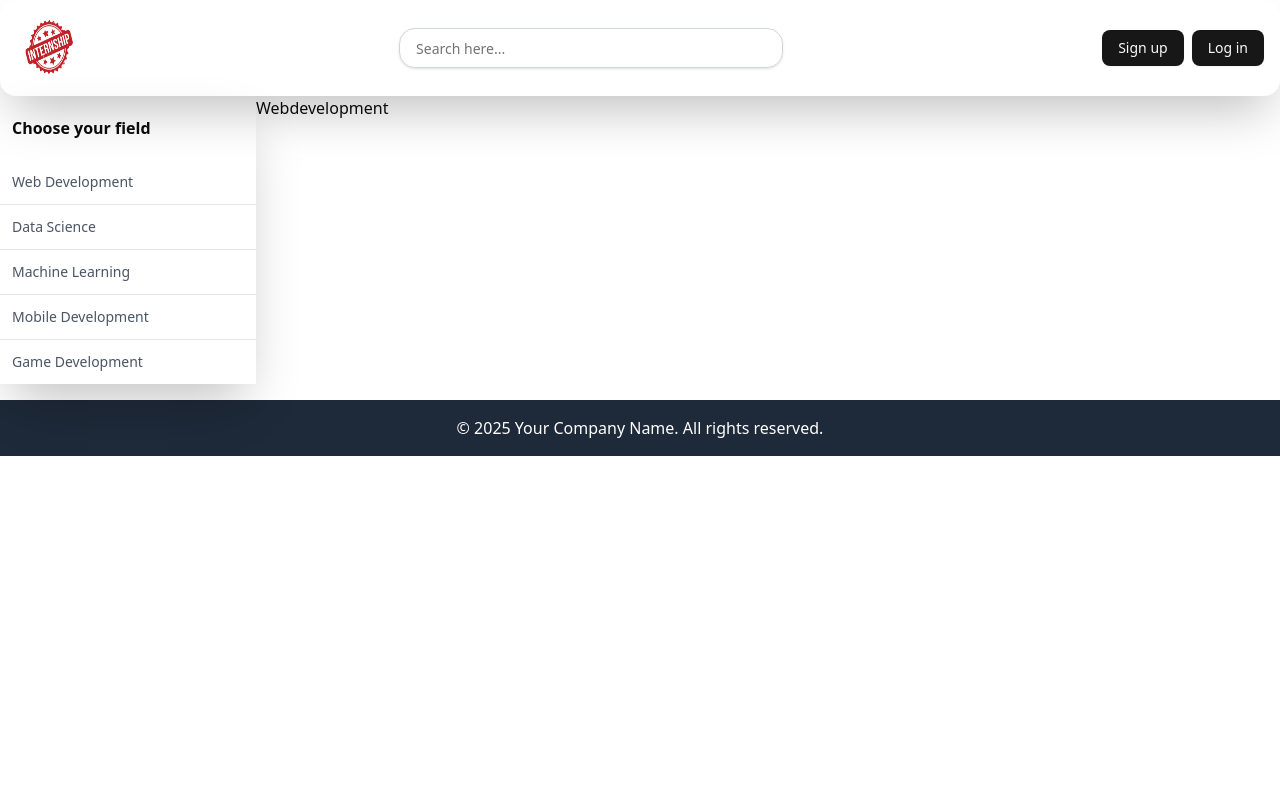
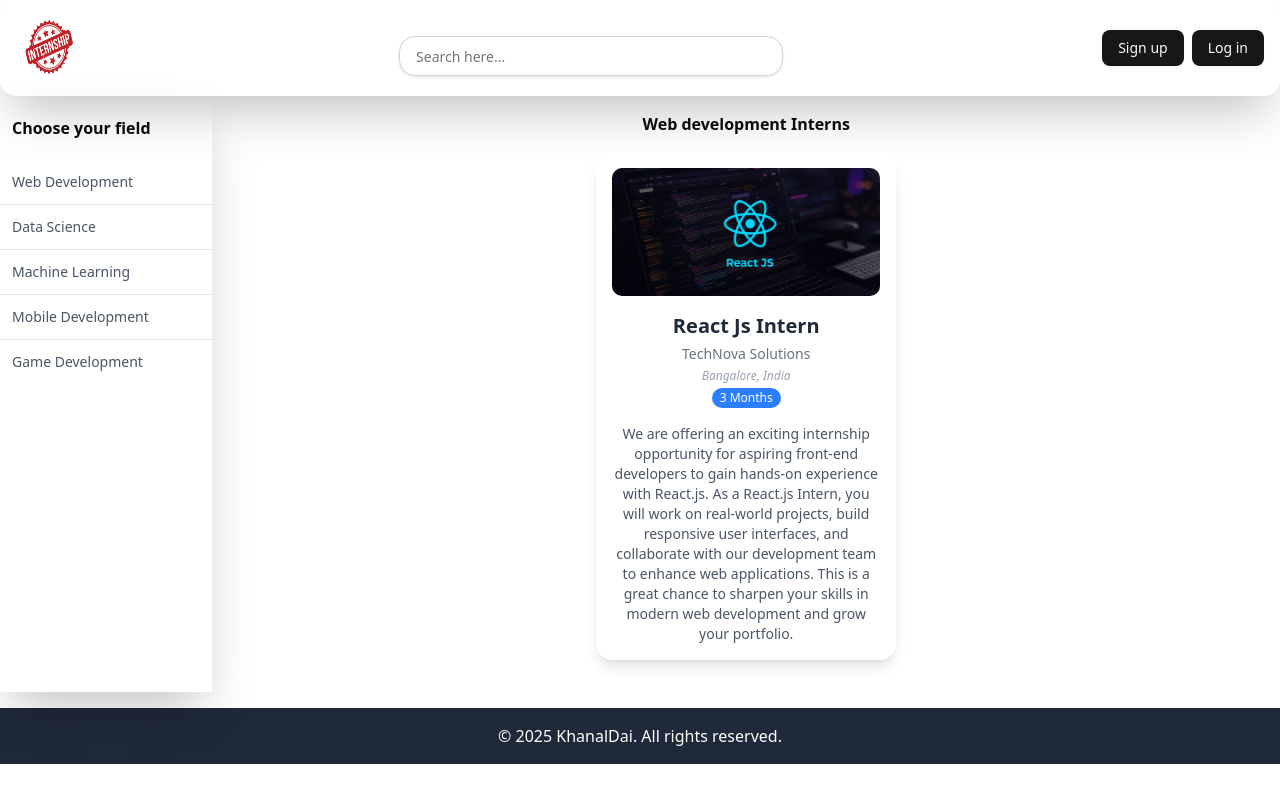
Before and after one commit to Nabin-18/internship-application-portal, a React (Vite) app in the folder client/: page /web-development in a window 1280 px wide. Built offline with nearby package versions, Linux system fonts and the light colour scheme.

Commit message:
worked on search functionality

```diff
--- a/client/src/Layout.tsx
+++ b/client/src/Layout.tsx
@@ -8,7 +8,7 @@ const Layout = () => {
       <Header />
       <Outlet />
       <footer className="bg-gray-800 text-white text-center p-4 mt-4">
-        <p>&copy; {new Date().getFullYear()} Your Company Name. All rights reserved.</p>
+        <p>&copy; {new Date().getFullYear()} KhanalDai. All rights reserved.</p>
       </footer>
     </>
   );
--- a/client/src/assets/data.ts
+++ b/client/src/assets/data.ts
@@ -64,7 +64,50 @@ const myData = [
     timePeriod: "2 Months",
     description:
       "Kickstart your career in data with our Data Science Internship. You'll analyze datasets, build predictive models, and visualize insights to support business decisions. This role is perfect for those interested in turning data into actionable knowledge."
-  }
+  },
+   {
+    id: 2,
+    category: "mobiledevelopment",
+    name: "Mobile Development Intern",
+    image: "mobile.jpg",
+    company: "AppVerse Pvt. Ltd.",
+    location: "Hyderabad, India",
+    timePeriod: "2 Months",
+    description:
+      "Join us as a Mobile Development Intern and gain practical experience in building intuitive and high-performance mobile applications. Work with technologies like React Native or Flutter, collaborate with experienced developers, and contribute to projects that reach users on Android and iOS platforms."
+  },
+   {
+    id: 2,
+    category: "mobiledevelopment",
+    name: "Mobile Development Intern",
+    image: "mobile.jpg",
+    company: "AppVerse Pvt. Ltd.",
+    location: "Hyderabad, India",
+    timePeriod: "2 Months",
+    description:
+      "Join us as a Mobile Development Intern and gain practical experience in building intuitive and high-performance mobile applications. Work with technologies like React Native or Flutter, collaborate with experienced developers, and contribute to projects that reach users on Android and iOS platforms."
+  }, {
+    id: 2,
+    category: "mobiledevelopment",
+    name: "Mobile Development Intern",
+    image: "mobile.jpg",
+    company: "AppVerse Pvt. Ltd.",
+    location: "Hyderabad, India",
+    timePeriod: "2 Months",
+    description:
+      "Join us as a Mobile Development Intern and gain practical experience in building intuitive and high-performance mobile applications. Work with technologies like React Native or Flutter, collaborate with experienced developers, and contribute to projects that reach users on Android and iOS platforms."
+  },
+   {
+    id: 2,
+    category: "gamedevelopment",
+    name: "Mobile Development Intern",
+    image: "mobile.jpg",
+    company: "AppVerse Pvt. Ltd.",
+    location: "Hyderabad, India",
+    timePeriod: "2 Months",
+    description:
+      "Join us as a Mobile Development Intern and gain practical experience in building intuitive and high-performance mobile applications. Work with technologies like React Native or Flutter, collaborate with experienced developers, and contribute to projects that reach users on Android and iOS platforms."
+  },
 ];
 
 export default myData;
--- a/client/src/components/header/Header.tsx
+++ b/client/src/components/header/Header.tsx
@@ -4,6 +4,8 @@ import { Input } from "../ui/input";
 import { Button } from "../ui/button";
 import { useState } from "react";
 import { Link } from "react-router-dom";
+import Search from "./Search";
+
 
 const Header = () => {
   const [showItems, setShowItems] = useState(false);
@@ -22,11 +24,7 @@ const Header = () => {
           </Link>
         </div>
         <div>
-          <Input
-            type="text"
-            placeholder="Search here..."
-            className="w-96 h-10 rounded-2xl border border-gray-300 focus:border-blue-600 focus:ring-2 focus:ring-blue-200 focus:outline-none px-4 text-sm placeholder-gray-400 shadow-sm transition-all"
-          />
+         <Search />
         </div>
         <div>
           <Link to="/auth/signup">
--- /dev/null
+++ b/client/src/components/header/Search.tsx
@@ -0,0 +1,35 @@
+import { useState } from "react";
+import { Input } from "../ui/input";
+
+// Import data and card component
+import myData from "@/assets/data";
+
+
+const Search = () => {
+  const [search, setSearch] = useState("");
+
+  const filteredData = myData.filter(
+    (item) =>
+      item.name.toLowerCase().includes(search.toLowerCase()) ||
+      item.description.toLowerCase().includes(search.toLowerCase()) ||
+      item.category.toLowerCase().includes(search.toLowerCase()) ||
+      item.company.toLowerCase().includes(search.toLowerCase()) ||
+      item.location.toLowerCase().includes(search.toLowerCase())
+  );
+  console.log("Filtered Data:", filteredData);
+  return (
+    <>
+      <div className="flex justify-center mt-4">
+        <Input
+          type="text"
+          value={search}
+          onChange={(e) => setSearch(e.target.value)}
+          placeholder="Search here..."
+          className="w-96 h-10 rounded-2xl border border-gray-300 focus:border-blue-600 focus:ring-2 focus:ring-blue-200 focus:outline-none px-4 text-sm placeholder-gray-400 shadow-sm transition-all"
+        />
+      </div>
+    </>
+  );
+};
+
+export default Search;
--- a/client/src/components/header/Signup.tsx
+++ b/client/src/components/header/Signup.tsx
@@ -45,9 +45,11 @@ const Signup = () => {
     },
   });
 
-  const onSubmit = (values: z.infer<typeof formSchema>) => {
-    console.log("Form submitted:", values);
-  };
+ const onSubmit = (values: z.infer<typeof formSchema>) => {
+  console.log("Form submitted:", values);
+  // auto-close after 3s
+};
+
 
   return (
     <div className="max-w-md mx-auto h-fit p-6 border rounded-lg shadow-md justify-center items-center ">
--- a/client/src/pages/Home/sidebar/DataScience.tsx
+++ b/client/src/pages/Home/sidebar/DataScience.tsx
@@ -1,8 +1,29 @@
+import myData from "@/assets/data";
+import Card from "@/components/Card";
 
 
 const DataScience = () => {
   return (
-    <div>DataScience</div>
+    <div className="flex flex-col items-center justify-center w-full h-full p-4">
+      <h1 className="font-semibold">Data science Interns </h1>
+      <div className="flex flex-wrap items-center justify-center gap-4 w-full h-full p-4">
+        {myData
+          .filter((intern) => intern.category === "datascience")
+          .map((intern, index) => {
+            return (
+              <Card
+                key={index}
+                name={intern.name}
+                image={intern.image}
+                description={intern.description}
+                timePeriod={intern.timePeriod}
+                company={intern.company}
+                location={intern.location}
+              />
+            );
+          })}
+      </div>
+    </div>
   )
 }
 
--- a/client/src/pages/Home/sidebar/GameDevelopment.tsx
+++ b/client/src/pages/Home/sidebar/GameDevelopment.tsx
@@ -1,8 +1,29 @@
+import myData from "@/assets/data";
+import Card from "@/components/Card";
 
 
 const GameDevelopment = () => {
   return (
-    <div>GameDevelopment</div>
+    <div className="flex flex-col items-center justify-center w-full h-full p-4">
+      <h1 className="font-semibold">Game development Interns </h1>
+      <div className="flex flex-wrap items-center justify-center gap-4 w-full h-full p-4">
+        {myData
+          .filter((intern) => intern.category === "gamedevelopment")
+          .map((intern, index) => {
+            return (
+              <Card
+                key={index}
+                name={intern.name}
+                image={intern.image}
+                description={intern.description}
+                timePeriod={intern.timePeriod}
+                company={intern.company}
+                location={intern.location}
+              />
+            );
+          })}
+      </div>
+    </div>
   )
 }
 
--- a/client/src/pages/Home/sidebar/Machinelearning.tsx
+++ b/client/src/pages/Home/sidebar/Machinelearning.tsx
@@ -1,8 +1,29 @@
+import myData from "@/assets/data";
+import Card from "@/components/Card";
 
 
 const Machinelearning = () => {
   return (
-    <div>Machinelearning</div>
+   <div className="flex flex-col items-center justify-center w-full h-full p-4">
+      <h1 className="font-semibold">Machine Learning </h1>
+      <div className="flex flex-wrap items-center justify-center gap-4 w-full h-full p-4">
+        {myData
+          .filter((intern) => intern.category === "machinelearning")
+          .map((intern, index) => {
+            return (
+              <Card
+                key={index}
+                name={intern.name}
+                image={intern.image}
+                description={intern.description}
+                timePeriod={intern.timePeriod}
+                company={intern.company}
+                location={intern.location}
+              />
+            );
+          })}
+      </div>
+    </div>
   )
 }
 
--- a/client/src/pages/Home/sidebar/MobileDevelopment.tsx
+++ b/client/src/pages/Home/sidebar/MobileDevelopment.tsx
@@ -1,9 +1,29 @@
-
+import myData from "@/assets/data";
+import Card from "@/components/Card";
 
 const MobileDevelopment = () => {
   return (
-    <div>MobileDevelopment</div>
-  )
-}
+    <div className="flex flex-col items-center justify-center w-full h-full p-4">
+      <h1 className="font-semibold">Mobile development Interns </h1>
+      <div className="flex flex-wrap items-center justify-center gap-4 w-full h-full p-4">
+        {myData
+          .filter((intern) => intern.category === "mobiledevelopment")
+          .map((intern, index) => {
+            return (
+              <Card
+                key={index}
+                name={intern.name}
+                image={intern.image}
+                description={intern.description}
+                timePeriod={intern.timePeriod}
+                company={intern.company}
+                location={intern.location}
+              />
+            );
+          })}
+      </div>
+    </div>
+  );
+};
 
-export default MobileDevelopment
+export default MobileDevelopment;
--- a/client/src/pages/Home/sidebar/Webdevelopment.tsx
+++ b/client/src/pages/Home/sidebar/Webdevelopment.tsx
@@ -1,8 +1,29 @@
+import myData from "@/assets/data";
+import Card from "@/components/Card";
 
 const Webdevelopment = () => {
   return (
-    <div>Webdevelopment</div>
-  )
-}
+    <div className="flex flex-col items-center justify-center w-full h-full p-4">
+      <h1 className="font-semibold">Web development Interns </h1>
+      <div className="flex flex-wrap items-center justify-center gap-4 w-full h-full p-4">
+        {myData
+          .filter((intern) => intern.category === "webdevelopment")
+          .map((intern, index) => {
+            return (
+              <Card
+                key={index}
+                name={intern.name}
+                image={intern.image}
+                description={intern.description}
+                timePeriod={intern.timePeriod}
+                company={intern.company}
+                location={intern.location}
+              />
+            );
+          })}
+      </div>
+    </div>
+  );
+};
 
-export default Webdevelopment
+export default Webdevelopment;
```
